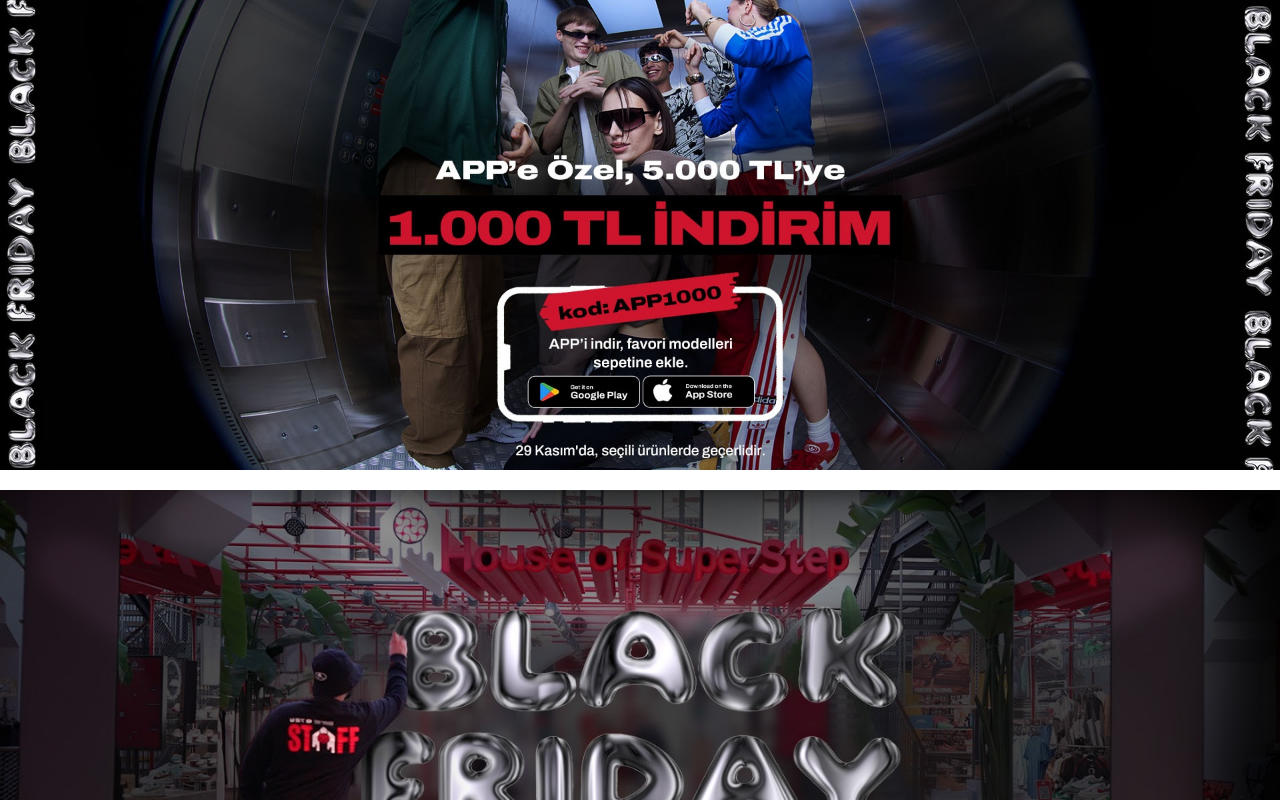
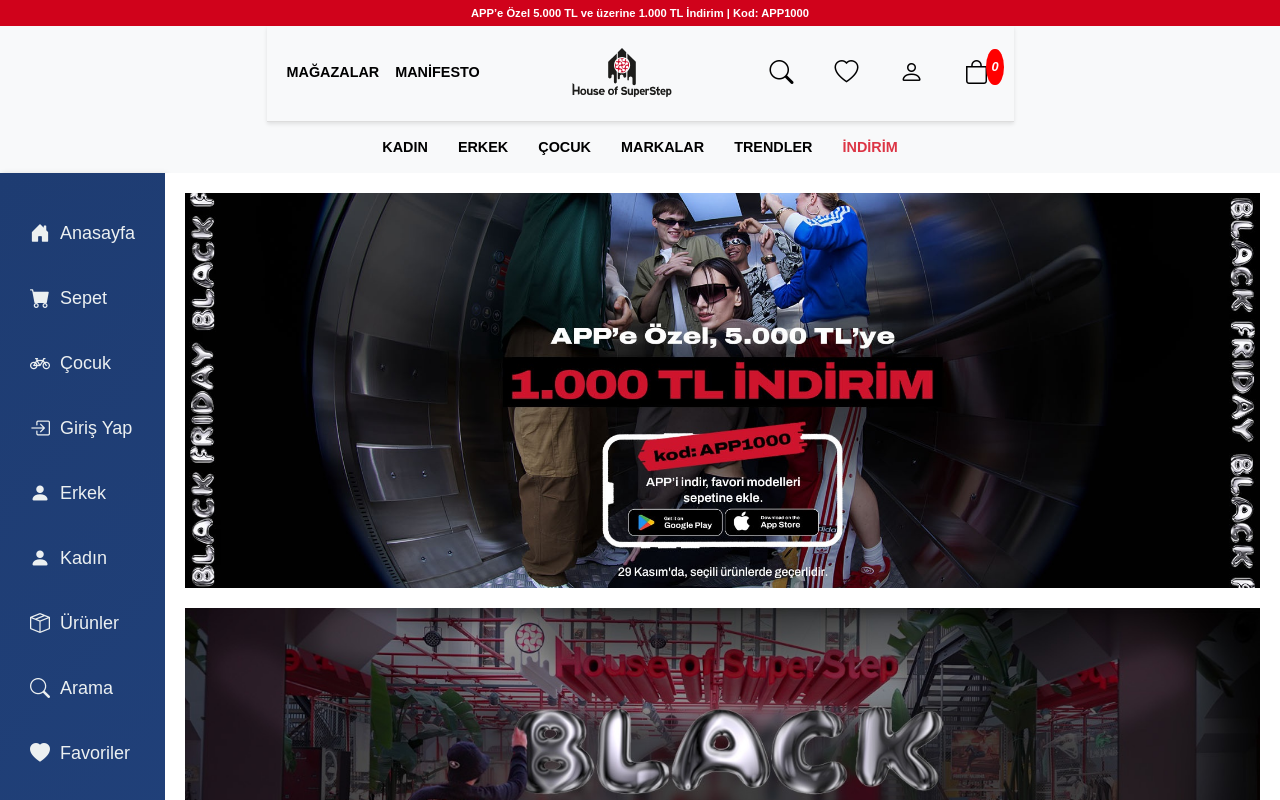
Before and after one commit to Enisoksz/houseofsuperstep, a Nuxt app: page / in a window 1280 px wide. Shown: the top 800 px of the page. Built offline with nearby package versions, Linux system fonts and the light colour scheme.

Commit message:
Navbar added

```diff
--- a/app.vue
+++ b/app.vue
@@ -1,5 +1,147 @@
+<script setup>
+import Navbar from "@/components/Navbar.vue";
+import Footer from "@/components/Footer.vue";
+</script>
+
 <template>
-  <div>
-    <NuxtPage />
+  <div class="app-layout">
+    <!-- Navbar -->
+    <Navbar />
+
+    <!-- Sidebar ve İçerik -->
+    <div class="main-layout">
+      <!-- Sidebar -->
+      <aside class="sidebar">
+        <nav>
+          <ul>
+            <li>
+              <NuxtLink to="/">
+                <i class="bi bi-house-door-fill"></i> Anasayfa
+              </NuxtLink>
+            </li>
+            <li>
+              <NuxtLink to="/cart">
+                <i class="bi bi-cart-fill"></i> Sepet
+              </NuxtLink>
+            </li>
+            <li>
+              <NuxtLink to="/kids">
+                <i class="bi bi-bicycle"></i> Çocuk
+              </NuxtLink>
+            </li>
+            <li>
+              <NuxtLink to="/login">
+                <i class="bi bi-box-arrow-in-right"></i> Giriş Yap
+              </NuxtLink>
+            </li>
+            <li>
+              <NuxtLink to="/men">
+                <i class="bi bi-person-fill"></i> Erkek
+              </NuxtLink>
+            </li>
+            <li>
+              <NuxtLink to="/women">
+                <i class="bi bi-person-fill"></i> Kadın
+              </NuxtLink>
+            </li>
+            <li>
+              <NuxtLink to="/product">
+                <i class="bi bi-box-seam"></i> Ürünler
+              </NuxtLink>
+            </li>
+            <li>
+              <NuxtLink to="/search">
+                <i class="bi bi-search"></i> Arama
+              </NuxtLink>
+            </li>
+            <li>
+              <NuxtLink to="/wishlist">
+                <i class="bi bi-heart-fill"></i> Favoriler
+              </NuxtLink>
+            </li>
+          </ul>
+        </nav>
+      </aside>
+
+      <!-- Sayfa İçeriği -->
+      <main class="main-content">
+        <NuxtPage />
+      </main>
+    </div>
+
+    <!-- Footer -->
+    <Footer />
   </div>
 </template>
+
+<style>
+/* Global styles */
+body {
+  font-family: Arial, sans-serif;
+  margin: 0;
+  padding: 0;
+  background-color: #f8f9fa;
+}
+
+.app-layout {
+  display: flex;
+  flex-direction: column;
+  min-height: 100vh;
+}
+
+.main-layout {
+  display: flex;
+  flex-grow: 1;
+}
+
+/* Sidebar Styles */
+.sidebar {
+  width: 250px;
+  background: linear-gradient(135deg, #1e3c72, #2a5298); /* Gradient arka plan */
+  color: #ecf0f1;
+  padding: 20px;
+  box-shadow: 2px 0 5px rgba(0, 0, 0, 0.1);
+  display: flex;
+  flex-direction: column;
+  gap: 20px;
+}
+
+.sidebar nav ul {
+  list-style-type: none;
+  padding: 0;
+}
+
+.sidebar nav ul li {
+  margin: 15px 0;
+}
+
+.sidebar nav ul li a {
+  text-decoration: none;
+  color: #ecf0f1;
+  font-size: 18px;
+  display: flex;
+  align-items: center;
+  gap: 10px;
+  padding: 10px;
+  border-radius: 8px;
+  transition: all 0.3s ease-in-out;
+}
+
+.sidebar nav ul li a:hover {
+  background-color: rgba(255, 255, 255, 0.1); /* Hover efekti */
+  color: #1abc9c; /* Hover metin rengi */
+  transform: translateX(5px); /* Hafif kayma efekti */
+}
+
+.sidebar nav ul li a i {
+  font-size: 20px;
+}
+
+/* Main Content Styles */
+.main-content {
+  flex-grow: 1;
+  padding: 20px;
+  background-color: #fff;
+  min-height: 80vh;
+}
+</style>
--- /dev/null
+++ b/components/Navbar.vue
@@ -0,0 +1,178 @@
+<template>
+  <div>
+    <!-- üst Banner -->
+    <div class="top-banner text-white text-center">
+      APP’e Özel 5.000 TL ve üzerine 1.000 TL İndirim | Kod: APP1000
+    </div>
+
+    <!-- ana navbar -->
+    <nav class="navbar navbar-expand-lg navbar-light bg-light custom-navbar">
+      <div class="container">
+        <!-- sol link -->
+        <ul class="navbar-nav d-flex flex-row">
+          <li class="nav-item">
+            <a class="nav-link" href="/stores">MAĞAZALAR</a>
+          </li>
+          <li class="nav-item">
+            <a class="nav-link" href="/manifesto">MANİFESTO</a>
+          </li>
+        </ul>
+
+        <!-- merkez logo -->
+        <div class="logo-container mx-auto">
+          <img src="/logo.svg" alt="House of SuperStep Logo" class="logo" />
+        </div>
+
+        <!-- sağ link -->
+        <ul class="navbar-nav d-flex flex-row icons-container">
+          <li class="nav-item">
+            <a class="nav-link" href="/search">
+              <i class="bi bi-search"></i>
+            </a>
+          </li>
+          <li class="nav-item">
+            <a class="nav-link" href="/favorites">
+              <i class="bi bi-heart"></i>
+            </a>
+          </li>
+          <li class="nav-item">
+            <a class="nav-link" href="/login">
+              <i class="bi bi-person"></i>
+            </a>
+          </li>
+          <li class="nav-item">
+            <a class="nav-link" href="/cart">
+              <i class="bi bi-bag">
+                <span class="cart-count">0</span>
+              </i>
+            </a>
+          </li>
+        </ul>
+      </div>
+    </nav>
+
+    <!-- alt linkler -->
+    <div class="bottom-links">
+      <ul class="nav justify-content-center">
+        <li class="nav-item">
+          <a class="nav-link" href="/women">KADIN</a>
+        </li>
+        <li class="nav-item">
+          <a class="nav-link" href="/men">ERKEK</a>
+        </li>
+        <li class="nav-item">
+          <a class="nav-link" href="/kids">ÇOCUK</a>
+        </li>
+        <li class="nav-item">
+          <a class="nav-link" href="/brands">MARKALAR</a>
+        </li>
+        <li class="nav-item">
+          <a class="nav-link" href="/trends">TRENDLER</a>
+        </li>
+        <li class="nav-item">
+          <a class="nav-link text-danger" href="/discounts">İNDİRİM</a>
+        </li>
+      </ul>
+    </div>
+  </div>
+</template>
+
+<style scoped>
+/* üst Banner */
+.top-banner {
+  background-color: #d0021b;
+  padding: 4.5px 0;
+  font-size: 0.7rem;
+  font-weight: bold;
+}
+
+/* Navbar */
+.custom-navbar {
+  border-bottom: 1px solid #ddd;
+  height: 96px;
+  display: flex;
+  align-items: center;
+  justify-content: space-between;
+  margin-left: 266.5px;
+  margin-right: 266.5px;
+}
+
+.navbar-nav {
+  list-style: none;
+  padding: 0;
+  margin: 0;
+}
+
+.nav-link {
+  color: #000;
+  font-weight: bold;
+  font-size: 0.9rem;
+}
+
+.nav-link:hover {
+  color: #007bff;
+}
+
+/* merkez logo */
+.logo-container {
+  text-align: center;
+}
+
+.logo {
+  height: 50px;
+  max-height: 60px;
+  object-fit: contain;
+}
+
+/* Right Icons */
+.icons-container {
+  display: flex;
+  align-items: center;
+  gap: 15px;
+}
+
+.nav-item i {
+  font-size: 1.5rem;
+  position: relative;
+  width: 32px;
+  height: 32px;
+  line-height: 32px;
+  text-align: center;
+  border: none;
+  border-radius: 50%;
+  padding: 5px;
+  box-sizing: border-box;
+}
+
+.cart-count {
+  position: absolute;
+  top: -5px;
+  right: -10px;
+  background-color: red;
+  color: white;
+  font-size: 0.8rem;
+  border-radius: 50%;
+  padding: 2px 5px;
+}
+
+/* alt linkler */
+.bottom-links {
+  padding: 10px 0;
+}
+
+.bottom-links .nav-link {
+  color: #000;
+  font-size: 0.9rem;
+  padding: 5px 15px;
+  text-transform: uppercase;
+}
+
+.bottom-links .nav-link.text-danger {
+  font-weight: bold;
+}
+
+.bottom-links .nav-link:hover {
+  color: #007bff;
+  text-decoration: underline;
+}
+</style>
```
